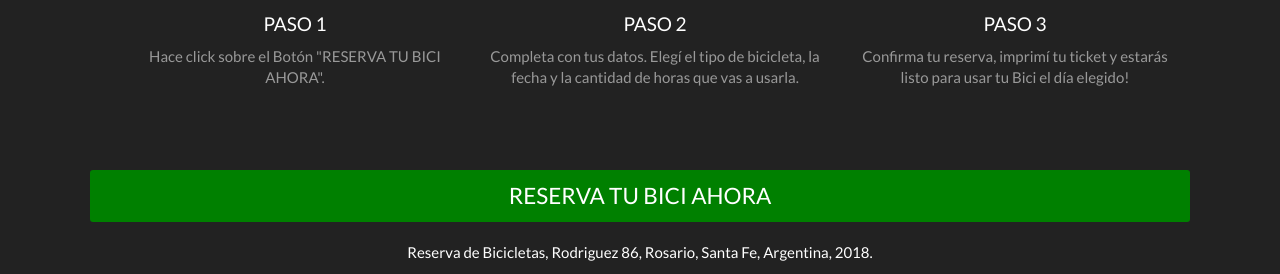
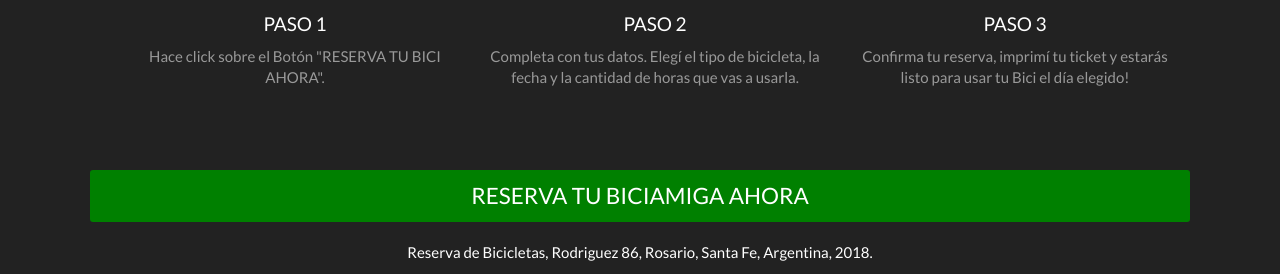
Before and after one commit to gueretamartin/tpEntornosBicis, a PHP site: page / in a window 1280 px wide. Shown: the part 754-1028 px from the top of the page. Run offline with PHP 8.4, Linux system fonts and the light colour scheme; some libraries are stand-ins or nearby versions.

Commit message:
Probando el deploy automatico de Jelastic

```diff
--- a/index.php
+++ b/index.php
@@ -76,7 +76,7 @@
         </div>
       </section>
         <br>
-<p class="lead well well-sm"><a href="iniciarsesion.php">RESERVA TU BICI AHORA</a></p>';
+<p class="lead well well-sm"><a href="iniciarsesion.php">RESERVA TU BICIAMIGA AHORA</a></p>';
 else
   echo '<p class="lead well well-sm">Bienvenido ' . strtoupper($_usuario) . ',  ' . '<a href="cerrarsesion.php">cerrar sesión</a></p>';
     ?>
```
